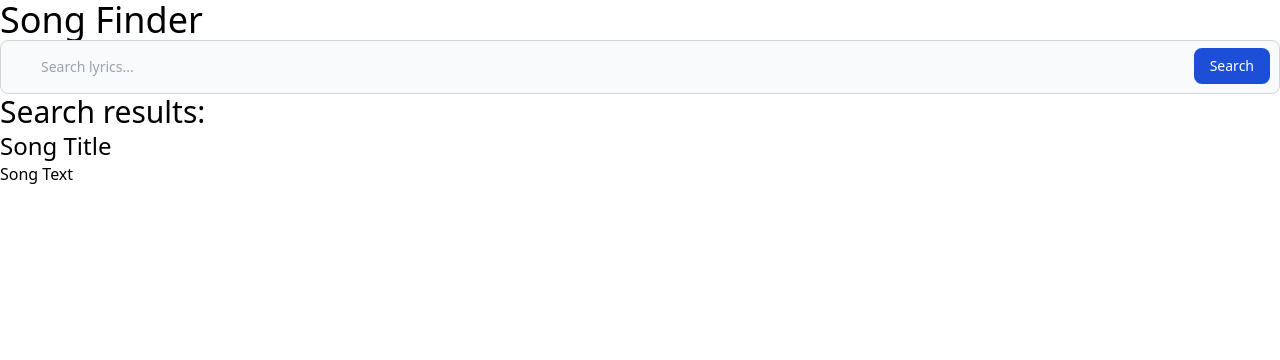
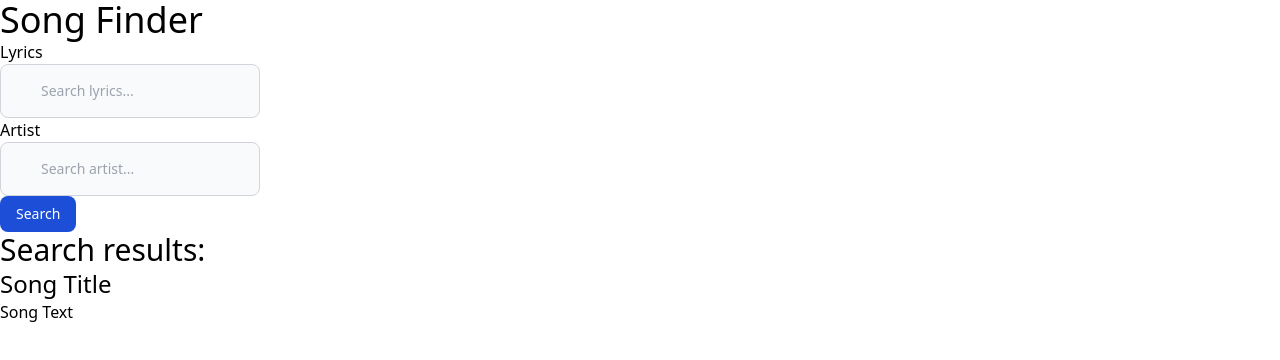
Before and after one commit to gurverm/Map-Application, a plain HTML site: page index.html in a window 1280 px wide. Drawn offline with nearby package versions, Linux system fonts and the light colour scheme; no server answers.

Commit message:
Add artist search box + ids

```diff
--- a/assets/js/script.js
+++ b/assets/js/script.js
@@ -1,34 +1,35 @@
-function searchSong(){
+var lyrics;
+var artist;
+
+function searchSong() {
   //let songLyrics = $("idname").value;
   //let songArtist = $("idname").value;
   $.ajax({
     type: "GET",
     data: {
-        apikey:"8aeb7ff0f51f21a364a803d7a9db035f",
+      apikey: "8aeb7ff0f51f21a364a803d7a9db035f",
       q_lyrics: "thought i ran into you", //switch to songLyrics variable,
       q_artist: "green day", //switch to songArtist variable,
       //f_music_genre_id: "20",
-        format:"jsonp",
-        callback:"jsonp_callback"
+      format: "jsonp",
+      callback: "jsonp_callback",
     },
     url: "http://api.musixmatch.com/ws/1.1/track.search?page_size=10&page=1&s_track_rating=desc",
     dataType: "jsonp",
-    jsonpCallback: 'jsonp_callback',
-    contentType: 'application/json',
-    success: function(data) {
+    jsonpCallback: "jsonp_callback",
+    contentType: "application/json",
+    success: function (data) {
       console.log(data);
       console.log(data.message.body.track_list[0].track.track_name);
     },
-    error: function(jqXHR, textStatus, errorThrown) {
+    error: function (jqXHR, textStatus, errorThrown) {
       console.log(jqXHR);
       console.log(textStatus);
       console.log(errorThrown);
+    },
+  });
 }
-  });
- };
 //searchSong();
-
-
 
 function querySpotify(searchParams) {
   // Used to get access token from Spotify API.
@@ -57,24 +58,21 @@ function querySpotify(searchParams) {
         },
       })
         .then((response) => response.json())
-        .then((data) => console.log(data))
+        .then((data) => console.log(data));
     });
 }
 
 // Example function call. -- Searching for a track and artist.
-querySpotify("track:The%20Real%20Slim%20Shady%20artist:Eminem");
+querySpotify("track:Playing%20God%20artist:Polyphia");
 
-// Returns song information, preview, etc.
+$(function () {
+  var searchResultsEl = $("#search-results");
+  var resultCardsEl = $("#results-card");
 
-$(function (){
-
-  var searchResultsEl = $('#search-results');
-  var resultCardsEl = $('#results-card')
-
-
-
-
-
-
-
+  // Get user input for lyrics + artist.
+  $("#search-form").on("submit", function (e) {
+    e.preventDefault();
+    lyrics = $("#lyrics-input").val();
+    artist = $("#artist-input").val();
   });
+});
--- a/index.html
+++ b/index.html
@@ -1,5 +1,6 @@
 <!DOCTYPE html>
 <html lang="en">
+
 <head>
   <meta charset="UTF-8" />
   <meta http-equiv="X-UA-Compatible" content="IE=edge" />
@@ -12,18 +13,24 @@
   <header>
     <h1 class="text-4xl">Song Finder</h1>
   </header>
-    <form>
-        <div class="relative">
-            <input type="search" id="default-search"
-                class="block w-full p-4 pl-10 text-sm text-gray-900 border border-gray-300 rounded-lg bg-gray-50 focus:ring-blue-500 focus:border-blue-500 dark:bg-gray-700 dark:border-gray-600 dark:placeholder-gray-400 dark:text-white dark:focus:ring-blue-500 dark:focus:border-blue-500"
-                placeholder="Search lyrics..." required>
+  <form id="search-form">
+    <div>
+      <label for="lyrics">Lyrics</label>
+      <input type="search" id="lyrics-input" name="lyrics"
+        class="block p-4 pl-10 text-sm text-gray-900 border border-gray-300 rounded-lg bg-gray-50 focus:ring-blue-500 focus:border-blue-500 dark:bg-gray-700 dark:border-gray-600 dark:placeholder-gray-400 dark:text-white dark:focus:ring-blue-500 dark:focus:border-blue-500"
+        placeholder="Search lyrics...">
+
+      <label for="artist">Artist</label>
+      <input type="search" id="artist-input" name="artist"
+        class="block p-4 pl-10 text-sm text-gray-900 border border-gray-300 rounded-lg bg-gray-50 focus:ring-blue-500 focus:border-blue-500 dark:bg-gray-700 dark:border-gray-600 dark:placeholder-gray-400 dark:text-white dark:focus:ring-blue-500 dark:focus:border-blue-500"
+        placeholder="Search artist...">
       <button type="submit"
-                class="text-white absolute right-2.5 bottom-2.5 bg-blue-700 hover:bg-blue-800 focus:ring-4 focus:outline-none focus:ring-blue-300 font-medium rounded-lg text-sm px-4 py-2 dark:bg-blue-600 dark:hover:bg-blue-700 dark:focus:ring-blue-800">Search</button>
+        class="text-white bg-blue-700 hover:bg-blue-800 focus:ring-4 focus:outline-none focus:ring-blue-300 font-medium rounded-lg text-sm px-4 py-2 dark:bg-blue-600 dark:hover:bg-blue-700 dark:focus:ring-blue-800">Search</button>
     </div>
   </form>
 
   <main>
-      <section id="search-results" >
+    <section id="search-results">
       <h2 class="text-3xl">Search results:</h2>
       <div id="result-cards" class="relative">
         <div>
@@ -37,4 +44,5 @@
   <script src="https://code.jquery.com/jquery-3.6.3.min.js"></script>
   <script src="./assets/js/script.js"></script>
 </body>
+
 </html>
```
Lines whose indentation alone changed are shown as unchanged.
